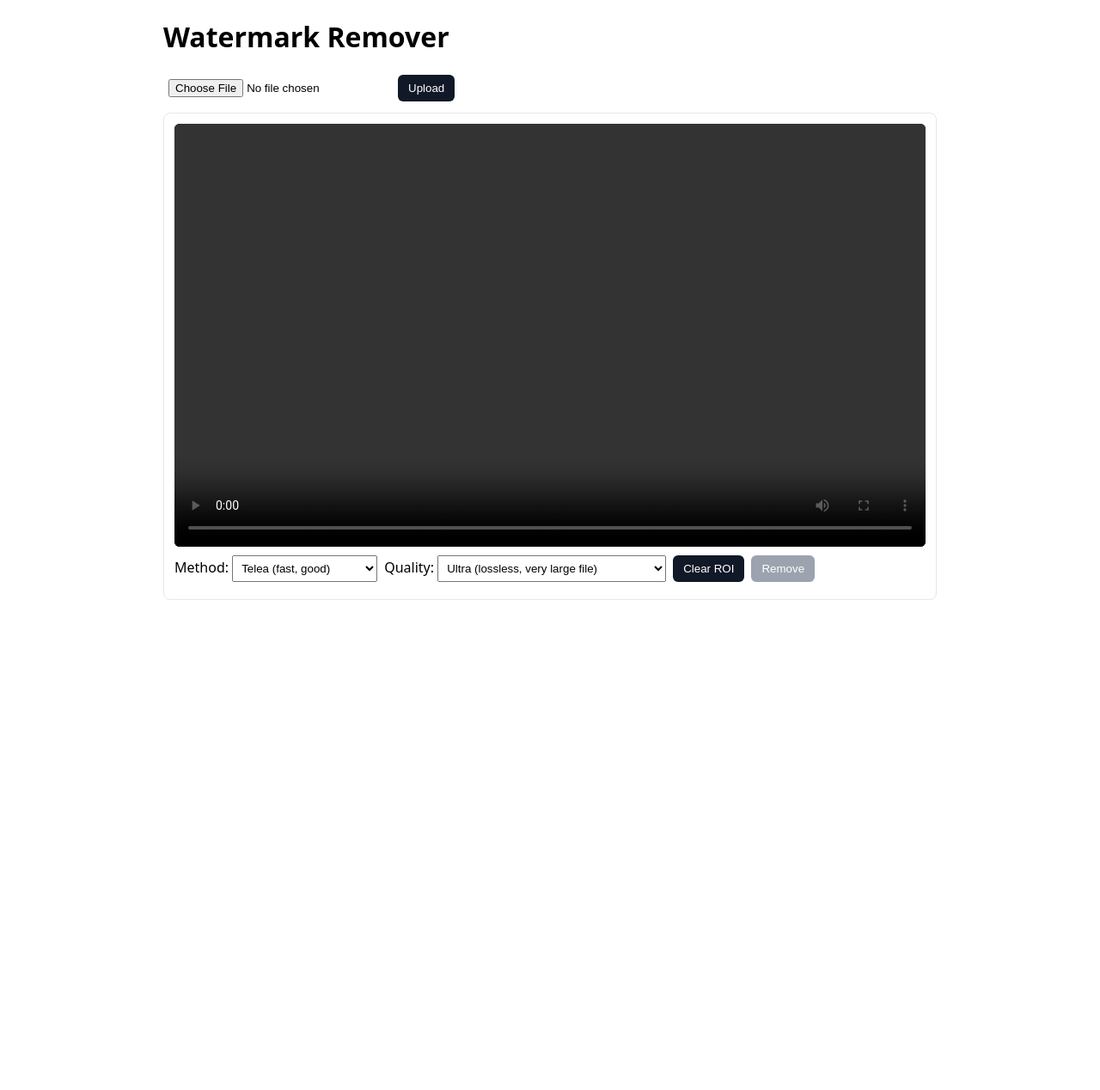
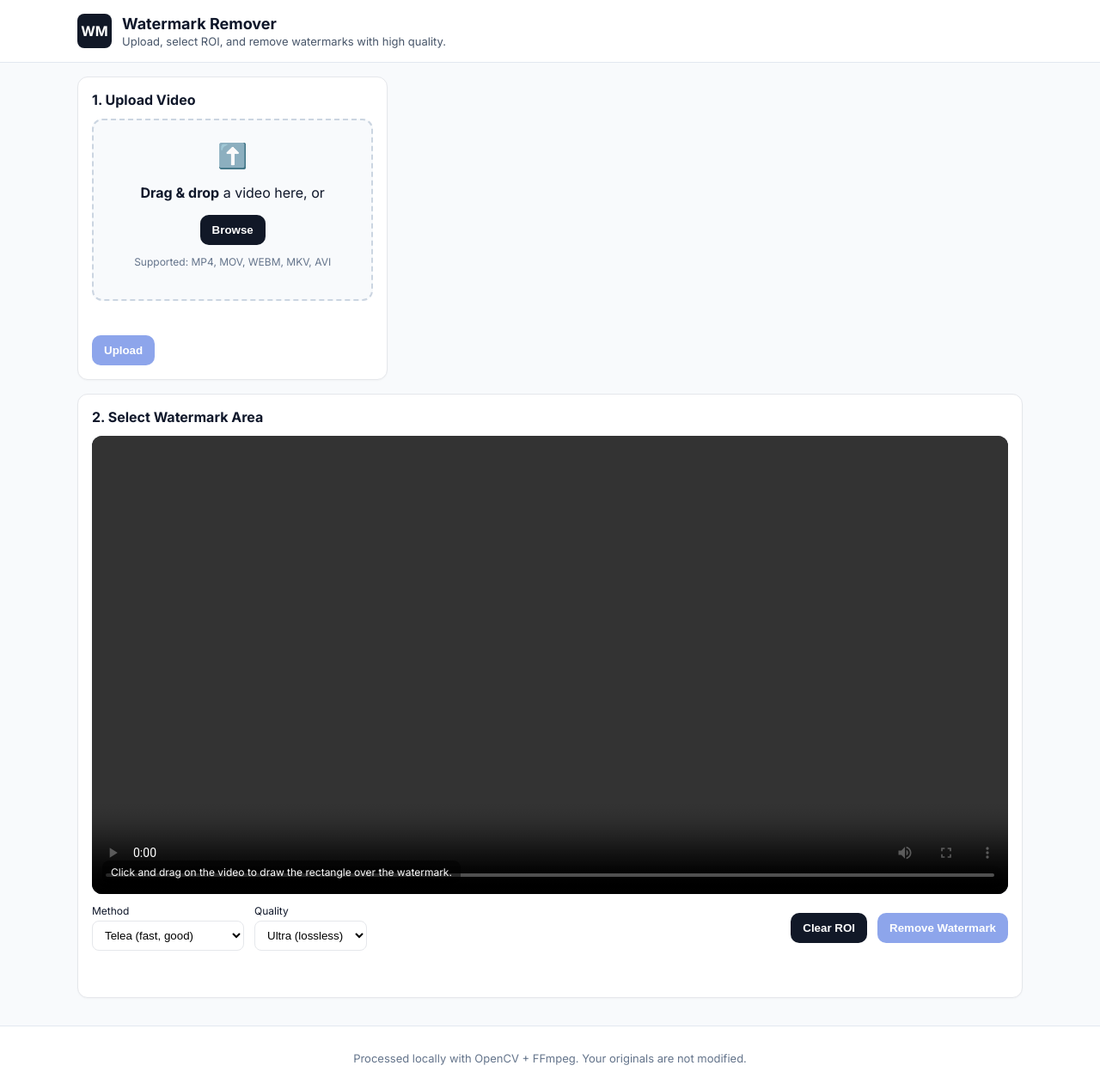
Before and after one commit to gokulapap/video-watermark-remover, a Flask app: page / in a window 1280 px wide. Shown: the whole page at 86% size. Before the commit the page ends 698 px from the top, so only its background shows below. Run offline with Flask 3, Linux system fonts and the light colour scheme; a map, chart or similar area stays blank.

Commit message:
Improve the frontend of the application

```diff
--- a/static/app.js
+++ b/static/app.js
@@ -1,27 +1,69 @@
+const dropzone = document.getElementById('dropzone');
+const browseBtn = document.getElementById('browseBtn');
 const fileInput = document.getElementById('fileInput');
 const uploadBtn = document.getElementById('uploadBtn');
 const uploadStatus = document.getElementById('uploadStatus');
+const uploadProgress = document.getElementById('uploadProgress');
+const uploadProgressBar = document.getElementById('uploadProgressBar');
+
 const video = document.getElementById('video');
 const overlay = document.getElementById('overlay');
+const overlayHelp = document.getElementById('overlayHelp');
+
 const methodSelect = document.getElementById('method');
 const qualitySelect = document.getElementById('quality');
 const clearRoiBtn = document.getElementById('clearRoi');
 const processBtn = document.getElementById('processBtn');
 const processStatus = document.getElementById('processStatus');
+const processProgress = document.getElementById('processProgress');
 const downloadLink = document.getElementById('downloadLink');
+const toasts = document.getElementById('toasts');
 
 let uploadedFilename = null;
 let isDrawing = false;
 let startX = 0, startY = 0;
-let roi = null; // {x, y, width, height} in video pixel coordinates
+let roi = null; // {x, y, width, height}
 
-// Ensure default quality is ultra if not set by DOM
-if (qualitySelect && !qualitySelect.value) {
-  qualitySelect.value = 'ultra';
+// Toasts
+function toast(message, type = 'success', timeout = 2500) {
+  const t = document.createElement('div');
+  t.className = `toast ${type}`;
+  t.textContent = message;
+  toasts.appendChild(t);
+  setTimeout(() => { t.remove(); }, timeout);
 }
 
+// Dropzone
+['dragenter', 'dragover'].forEach(evt => dropzone.addEventListener(evt, e => {
+  e.preventDefault(); e.stopPropagation();
+  dropzone.classList.add('dragover');
+}));
+['dragleave', 'drop'].forEach(evt => dropzone.addEventListener(evt, e => {
+  e.preventDefault(); e.stopPropagation();
+  dropzone.classList.remove('dragover');
+}));
+dropzone.addEventListener('drop', (e) => {
+  const files = e.dataTransfer.files;
+  if (!files || !files.length) return;
+  fileInput.files = files;
+  updateUploadState();
+});
+
+browseBtn.addEventListener('click', () => fileInput.click());
+fileInput.addEventListener('change', updateUploadState);
+
+function updateUploadState() {
+  if (fileInput.files && fileInput.files[0]) {
+    uploadBtn.disabled = false;
+    uploadStatus.textContent = fileInput.files[0].name;
+  } else {
+    uploadBtn.disabled = true;
+    uploadStatus.textContent = '';
+  }
+}
+
+// Canvas size to video
 function fitCanvasToVideo() {
-  // Size the canvas to the rendered video box (within wrapper)
   const w = video.clientWidth || video.videoWidth;
   const h = video.clientHeight || video.videoHeight;
   if (!w || !h) return;
@@ -37,7 +79,7 @@ function drawOverlay() {
   const ctx = overlay.getContext('2d');
   ctx.clearRect(0, 0, overlay.width, overlay.height);
   if (!roi) return;
-  ctx.strokeStyle = '#00e5ff';
+  ctx.strokeStyle = '#22c55e';
   ctx.lineWidth = 2;
   ctx.setLineDash([6, 4]);
   const scaleX = overlay.width / video.videoWidth;
@@ -45,40 +87,61 @@ function drawOverlay() {
   ctx.strokeRect(roi.x * scaleX, roi.y * scaleY, roi.width * scaleX, roi.height * scaleY);
 }
 
-window.addEventListener('resize', () => {
-  fitCanvasToVideo();
-  drawOverlay();
-});
+window.addEventListener('resize', () => { fitCanvasToVideo(); drawOverlay(); });
+video.addEventListener('loadedmetadata', () => { fitCanvasToVideo(); overlayHelp.style.display = 'block'; processBtn.disabled = !uploadedFilename; });
 
-video.addEventListener('loadedmetadata', () => {
-  fitCanvasToVideo();
-  processBtn.disabled = !uploadedFilename;
-});
-
+// Upload with progress (XHR for progress events)
 uploadBtn.addEventListener('click', async () => {
   const file = fileInput.files && fileInput.files[0];
-  if (!file) {
-    uploadStatus.textContent = 'Select a video first.';
-    return;
-  }
-  uploadStatus.textContent = 'Uploading...';
+  if (!file) { toast('Select a video first', 'error'); return; }
+  uploadProgress.hidden = false;
+  uploadProgressBar.style.width = '0%';
+  uploadBtn.disabled = true;
+
   const form = new FormData();
   form.append('video', file);
+
   try {
-    const res = await fetch('/upload', { method: 'POST', body: form });
-    const data = await res.json();
-    if (!res.ok) throw new Error(data.error || 'Upload failed');
+    const data = await uploadWithProgress('/upload', form, (pct) => {
+      uploadProgressBar.style.width = `${pct}%`;
+    });
     uploadedFilename = data.filename;
     video.src = data.videoUrl;
-    uploadStatus.textContent = 'Uploaded.';
+    toast('Uploaded successfully');
     processBtn.disabled = false;
-    // Wait a tick for layout, then fit canvas
-    setTimeout(() => { fitCanvasToVideo(); drawOverlay(); }, 50);
   } catch (e) {
-    uploadStatus.textContent = 'Error: ' + e.message;
+    toast(e.message || 'Upload failed', 'error');
+  } finally {
+    uploadBtn.disabled = false;
+    setTimeout(() => { uploadProgress.hidden = true; }, 500);
   }
 });
 
+function uploadWithProgress(url, form, onProgress) {
+  return new Promise((resolve, reject) => {
+    const xhr = new XMLHttpRequest();
+    xhr.open('POST', url);
+    xhr.upload.onprogress = (e) => {
+      if (e.lengthComputable) {
+        const pct = Math.round((e.loaded / e.total) * 100);
+        onProgress(pct);
+      }
+    };
+    xhr.onload = () => {
+      try {
+        const data = JSON.parse(xhr.responseText);
+        if (xhr.status >= 200 && xhr.status < 300) resolve(data);
+        else reject(new Error(data.error || 'Upload failed'));
+      } catch {
+        reject(new Error('Invalid server response'));
+      }
+    };
+    xhr.onerror = () => reject(new Error('Network error'));
+    xhr.send(form);
+  });
+}
+
+// ROI interactions
 function getMousePos(evt) {
   const rect = overlay.getBoundingClientRect();
   return { x: evt.clientX - rect.left, y: evt.clientY - rect.top };
@@ -88,9 +151,9 @@ overlay.addEventListener('mousedown', (e) => {
   if (!video.videoWidth) return;
   isDrawing = true;
   const p = getMousePos(e);
-  startX = p.x;
-  startY = p.y;
+  startX = p.x; startY = p.y;
   roi = { x: 0, y: 0, width: 0, height: 0 };
+  overlayHelp.style.display = 'none';
 });
 
 overlay.addEventListener('mousemove', (e) => {
@@ -100,7 +163,6 @@ overlay.addEventListener('mousemove', (e) => {
   const y = Math.min(p.y, startY);
   const w = Math.abs(p.x - startX);
   const h = Math.abs(p.y - startY);
-
   const scaleX = video.videoWidth / overlay.width;
   const scaleY = video.videoHeight / overlay.height;
   roi = {
@@ -112,23 +174,19 @@ overlay.addEventListener('mousemove', (e) => {
   drawOverlay();
 });
 
-overlay.addEventListener('mouseup', () => {
-  isDrawing = false;
-});
+overlay.addEventListener('mouseup', () => { isDrawing = false; });
+clearRoiBtn.addEventListener('click', () => { roi = null; drawOverlay(); overlayHelp.style.display = 'block'; });
 
-clearRoiBtn.addEventListener('click', () => {
-  roi = null;
-  drawOverlay();
-});
+// Process
+processBtn.addEventListener('click', async () => {
+  if (!uploadedFilename) { toast('Upload a video first', 'error'); return; }
+  if (!roi || roi.width <= 0 || roi.height <= 0) { toast('Draw a rectangle over the watermark', 'error'); return; }
 
-processBtn.addEventListener('click', async () => {
-  if (!uploadedFilename) return;
-  if (!roi || roi.width <= 0 || roi.height <= 0) {
-    processStatus.textContent = 'Draw a rectangle over the watermark.';
-    return;
-  }
-  processStatus.textContent = 'Processing... This may take a while for long videos.';
+  processStatus.textContent = 'Processing...';
+  processProgress.hidden = false;
   downloadLink.innerHTML = '';
+  processBtn.disabled = true;
+
   try {
     const res = await fetch('/process', {
       method: 'POST',
@@ -137,13 +195,19 @@ processBtn.addEventListener('click', async () => {
     });
     const data = await res.json();
     if (!res.ok) throw new Error(data.error || 'Processing failed');
-    processStatus.textContent = 'Done.';
+    processStatus.textContent = 'Done';
     const a = document.createElement('a');
     a.href = data.downloadUrl;
     a.textContent = 'Download processed video';
+    a.className = 'btn';
     a.download = data.outputFilename;
     downloadLink.appendChild(a);
+    toast('Processing complete');
   } catch (e) {
-    processStatus.textContent = 'Error: ' + e.message;
+    processStatus.textContent = 'Error';
+    toast(e.message || 'Processing failed', 'error');
+  } finally {
+    processProgress.hidden = true;
+    processBtn.disabled = false;
   }
 });
--- a/static/style.css
+++ b/static/style.css
@@ -1,12 +1,52 @@
-.container { max-width: 900px; margin: 20px auto; font-family: system-ui, -apple-system, Segoe UI, Roboto, Ubuntu, Cantarell, Noto Sans, Helvetica, Arial, sans-serif; }
-.upload { margin-bottom: 12px; display: flex; gap: 8px; align-items: center; flex-wrap: wrap; }
-.player { border: 1px solid #e5e7eb; padding: 12px; border-radius: 8px; }
-.video-wrapper { position: relative; width: 100%; background: #000; aspect-ratio: 16/9; overflow: hidden; border-radius: 6px; }
-#video { width: 100%; height: 100%; object-fit: contain; display: block; }
+.root, html, body { height: 100%; }
+body { margin: 0; font-family: Inter, system-ui, -apple-system, Segoe UI, Roboto, Ubuntu, Cantarell, "Noto Sans", Helvetica, Arial, sans-serif; color: #0f172a; background: #f8fafc; }
+
+.container { max-width: 1100px; margin: 0 auto; padding: 0 16px; }
+
+.site-header { background: white; border-bottom: 1px solid #e2e8f0; }
+.site-header .brand { display: flex; align-items: center; gap: 12px; padding: 16px 0; }
+.logo { background: #111827; color: white; width: 40px; height: 40px; border-radius: 8px; display: grid; place-items: center; font-weight: 700; }
+.titles h1 { margin: 0; font-size: 18px; }
+.subtitle { margin: 2px 0 0; color: #475569; font-size: 13px; }
+
+.grid { display: grid; grid-template-columns: 1fr; gap: 16px; padding: 16px 0 32px; }
+@media (min-width: 960px) { .grid { grid-template-columns: 1fr 2fr; } .span-2 { grid-column: span 2; } }
+
+.card { background: white; border: 1px solid #e5e7eb; border-radius: 12px; padding: 16px; box-shadow: 0 1px 2px rgba(0,0,0,0.03); }
+.card h2 { margin: 0 0 12px; font-size: 16px; }
+
+.dropzone { border: 2px dashed #cbd5e1; border-radius: 12px; padding: 24px; text-align: center; background: #f8fafc; transition: 0.2s border-color, 0.2s background; }
+.dropzone.dragover { border-color: #111827; background: #eef2ff; }
+.drop-icon { font-size: 28px; }
+.hint { color: #64748b; font-size: 12px; }
+
+.btn { background: #111827; color: white; border: none; padding: 10px 14px; border-radius: 10px; cursor: pointer; font-weight: 600; }
+.btn.primary { background: #1d4ed8; }
+.btn:disabled { opacity: 0.5; cursor: not-allowed; }
+.actions { margin-top: 12px; }
+
+.progress { background: #e2e8f0; height: 8px; border-radius: 999px; overflow: hidden; margin-top: 10px; }
+.progress-bar { background: linear-gradient(90deg, #60a5fa, #2563eb); width: 0%; height: 100%; transition: width 0.2s ease; }
+.progress-indeterminate { position: relative; height: 8px; overflow: hidden; background: #e2e8f0; border-radius: 999px; }
+.progress-indeterminate::before { content: ""; position: absolute; left: -40%; width: 40%; top: 0; bottom: 0; background: linear-gradient(90deg, #60a5fa, #2563eb); animation: ind 1.2s infinite; border-radius: 999px; }
+@keyframes ind { 0% { left: -40%; } 50% { left: 60%; } 100% { left: 100%; } }
+
+.status { margin-top: 8px; color: #475569; font-size: 14px; min-height: 20px; }
+.download { margin-top: 10px; }
+
+.video-wrapper { position: relative; width: 100%; background: #0b0f19; border-radius: 12px; overflow: hidden; }
+#video { width: 100%; height: auto; display: block; }
 #overlay { position: absolute; left: 0; top: 0; pointer-events: auto; z-index: 2; }
-.controls { display: flex; gap: 8px; align-items: center; margin-top: 10px; flex-wrap: wrap; }
-#processStatus { margin-top: 8px; color: #374151; }
-#downloadLink { margin-top: 8px; }
-button { background: #111827; color: white; border: none; padding: 8px 12px; border-radius: 6px; cursor: pointer; }
-button:disabled { background: #9ca3af; cursor: not-allowed; }
-select, input[type="file"] { padding: 6px; }
+.overlay-help { position: absolute; left: 12px; bottom: 12px; color: white; background: rgba(0,0,0,0.5); padding: 6px 10px; border-radius: 8px; font-size: 12px; z-index: 3; }
+
+.controls { display: flex; gap: 12px; align-items: center; margin-top: 12px; flex-wrap: wrap; }
+.control-group label { display: flex; flex-direction: column; gap: 4px; font-size: 12px; color: #0f172a; }
+.control-group select { padding: 8px 10px; border: 1px solid #e5e7eb; border-radius: 8px; background: white; }
+.spacer { flex: 1; }
+
+.toasts { position: fixed; right: 16px; bottom: 16px; display: flex; flex-direction: column; gap: 8px; z-index: 50; }
+.toast { background: #111827; color: #fff; padding: 10px 12px; border-radius: 10px; box-shadow: 0 6px 20px rgba(0,0,0,0.15); font-size: 14px; }
+.toast.success { background: #16a34a; }
+.toast.error { background: #dc2626; }
+
+.site-footer { border-top: 1px solid #e2e8f0; padding: 16px 0; color: #64748b; font-size: 13px; text-align: center; background: white; }
--- a/templates/index.html
+++ b/templates/index.html
@@ -5,45 +5,90 @@
   <meta name="viewport" content="width=device-width, initial-scale=1" />
   <title>Watermark Remover</title>
   <link rel="stylesheet" href="/static/style.css" />
+  <link rel="preconnect" href="https://fonts.googleapis.com">
+  <link rel="preconnect" href="https://fonts.gstatic.com" crossorigin>
+  <link href="https://fonts.googleapis.com/css2?family=Inter:wght@400;500;600;700&display=swap" rel="stylesheet">
 </head>
 <body>
+  <header class="site-header">
     <div class="container">
+      <div class="brand">
+        <div class="logo">WM</div>
+        <div class="titles">
           <h1>Watermark Remover</h1>
+          <p class="subtitle">Upload, select ROI, and remove watermarks with high quality.</p>
+        </div>
+      </div>
+    </div>
+  </header>
 
-    <div class="upload">
-      <input type="file" id="fileInput" accept="video/*" />
-      <button id="uploadBtn">Upload</button>
-      <span id="uploadStatus"></span>
+  <main class="container grid">
+    <section class="card" id="uploadCard">
+      <h2>1. Upload Video</h2>
+      <div id="dropzone" class="dropzone">
+        <input type="file" id="fileInput" accept="video/*" hidden />
+        <div class="dropzone-content">
+          <div class="drop-icon">⬆️</div>
+          <p><strong>Drag & drop</strong> a video here, or</p>
+          <button id="browseBtn" class="btn">Browse</button>
+          <p class="hint">Supported: MP4, MOV, WEBM, MKV, AVI</p>
         </div>
+      </div>
+      <div class="progress" id="uploadProgress" hidden>
+        <div class="progress-bar" id="uploadProgressBar"></div>
+      </div>
+      <div class="status" id="uploadStatus"></div>
+      <div class="actions">
+        <button id="uploadBtn" class="btn primary" disabled>Upload</button>
+      </div>
+    </section>
 
-    <div class="player">
+    <section class="card span-2" id="editorCard">
+      <h2>2. Select Watermark Area</h2>
       <div class="video-wrapper">
         <video id="video" controls></video>
         <canvas id="overlay"></canvas>
+        <div class="overlay-help" id="overlayHelp">Click and drag on the video to draw the rectangle over the watermark.</div>
       </div>
       <div class="controls">
-        <label>Method:
+        <div class="control-group">
+          <label>Method
             <select id="method">
               <option value="telea" selected>Telea (fast, good)</option>
               <option value="ns">Navier-Stokes (slower)</option>
             </select>
           </label>
-        <label>Quality:
+        </div>
+        <div class="control-group">
+          <label>Quality
             <select id="quality">
-            <option value="fast">Fast (smaller, lower quality)</option>
+              <option value="fast">Fast</option>
               <option value="balanced">Balanced</option>
-            <option value="better">Better (slow, high quality)</option>
-            <option value="best">Best (very slow, near-lossless, ≥1080p)</option>
-            <option value="ultra" selected>Ultra (lossless, very large file)</option>
+              <option value="better">Better</option>
+              <option value="best">Best</option>
+              <option value="ultra" selected>Ultra (lossless)</option>
             </select>
           </label>
-        <button id="clearRoi">Clear ROI</button>
-        <button id="processBtn" disabled>Remove</button>
         </div>
-      <div id="processStatus"></div>
-      <div id="downloadLink"></div>
+        <div class="spacer"></div>
+        <button id="clearRoi" class="btn">Clear ROI</button>
+        <button id="processBtn" class="btn primary" disabled>Remove Watermark</button>
       </div>
+      <div class="progress" id="processProgress" hidden>
+        <div class="progress-indeterminate"></div>
       </div>
+      <div class="status" id="processStatus"></div>
+      <div id="downloadLink" class="download"></div>
+    </section>
+  </main>
+
+  <div id="toasts" class="toasts"></div>
+
+  <footer class="site-footer">
+    <div class="container">
+      <p>Processed locally with OpenCV + FFmpeg. Your originals are not modified.</p>
+    </div>
+  </footer>
 
   <script src="/static/app.js"></script>
 </body>
```
Lines whose indentation alone changed are shown as unchanged.
